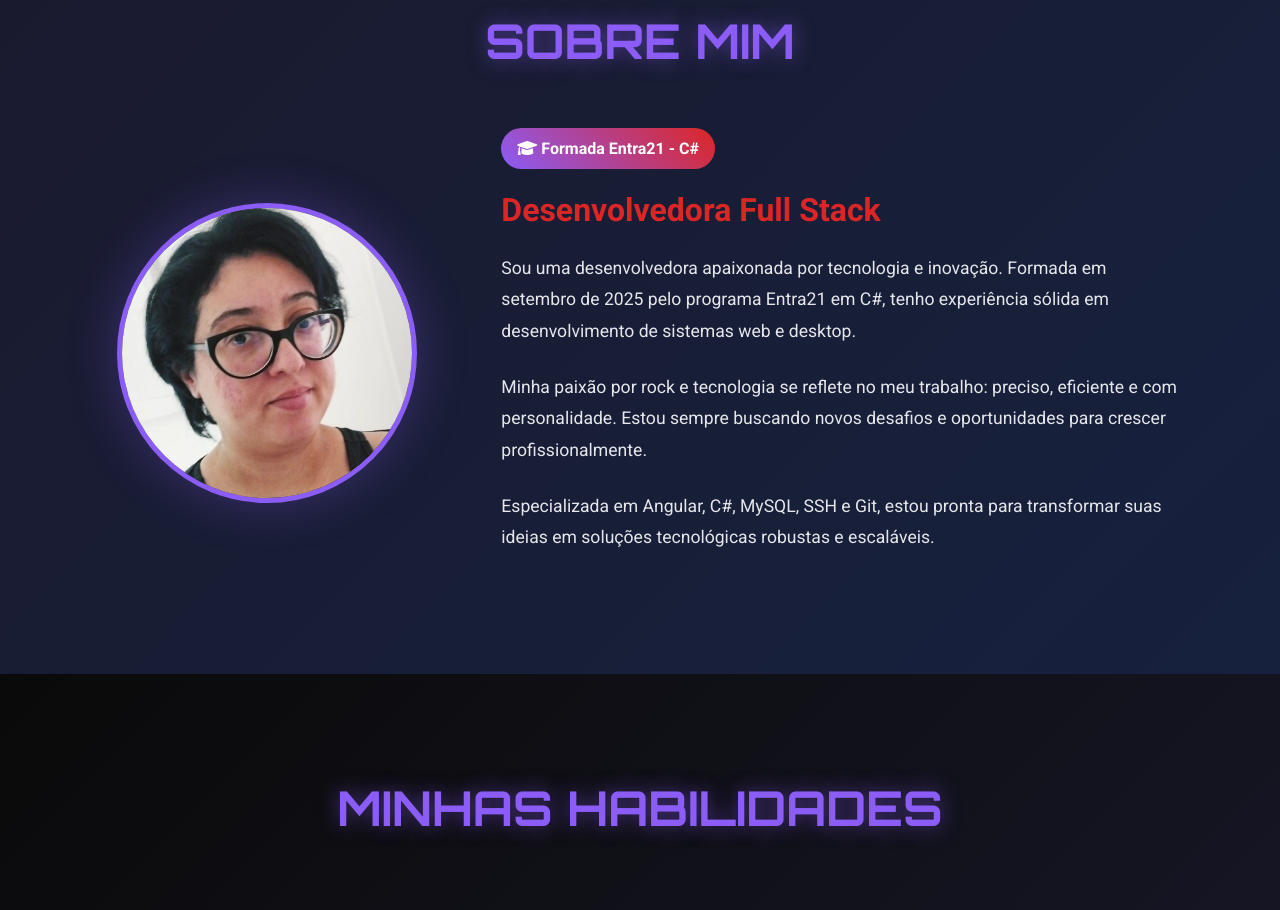
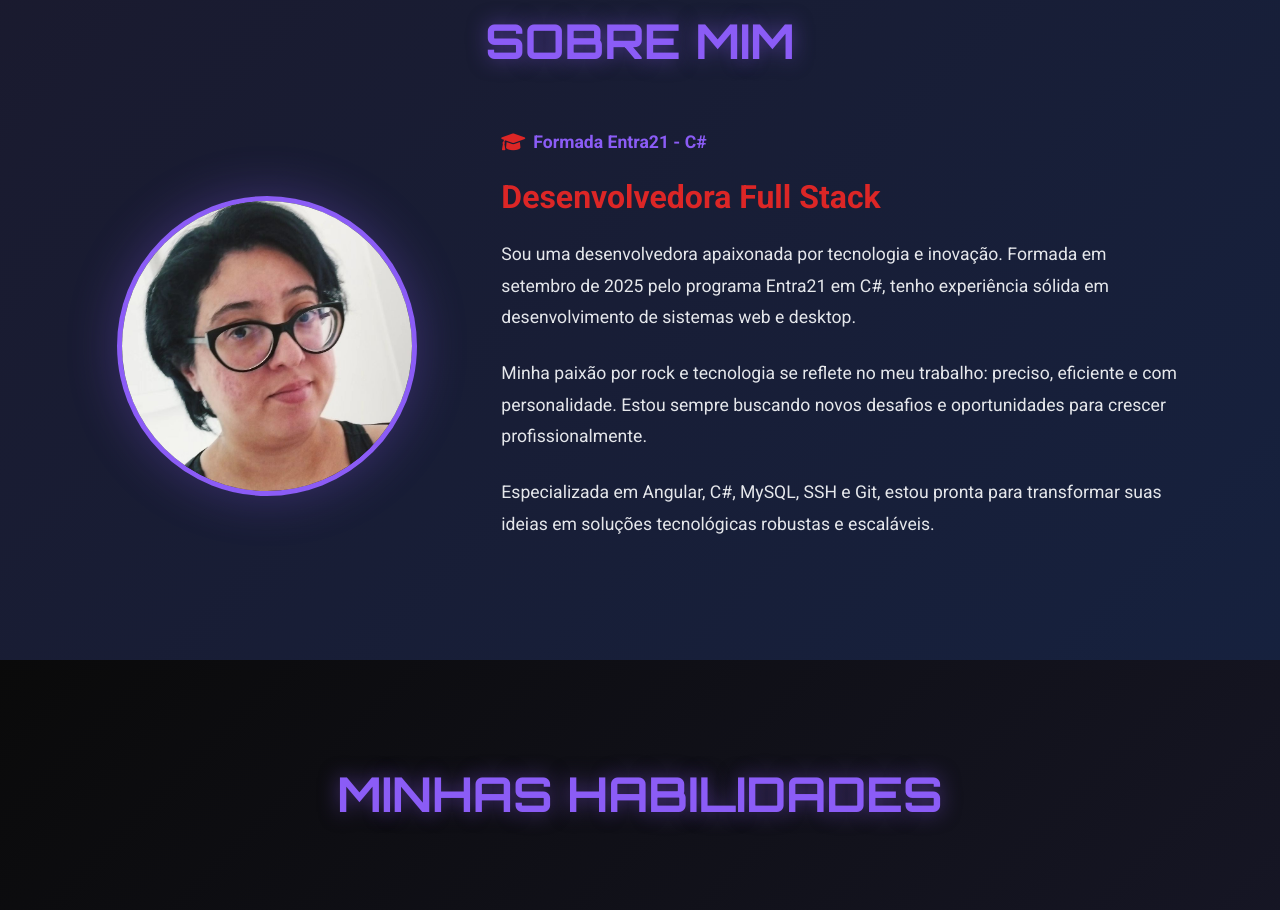
Before and after one commit to biancabech/portifolio, a plain HTML site: page index.html in a window 1280 px wide. Shown: the part 893-1803 px from the top of the page. Drawn offline with Linux system fonts and the light colour scheme.

Commit message:
Remove button styling from graduation badge
- Change graduation badge from button-like appearance to simple text
- Use inline-flex layout with icon and text alignment
- Apply purple color to text and red to icon
- Remove background gradient and border radius

```diff
--- a/styles.css
+++ b/styles.css
@@ -220,13 +220,18 @@ body {
 }
 
 .graduation-badge {
-  display: inline-block;
-  background: linear-gradient(45deg, #8b5cf6, #dc2626);
-  color: white;
-  padding: 0.5rem 1rem;
-  border-radius: 25px;
+  display: inline-flex;
+  align-items: center;
+  gap: 0.5rem;
+  color: #8b5cf6;
   font-weight: 600;
   margin-bottom: 1rem;
+  font-size: 1.1rem;
+}
+
+.graduation-badge i {
+  color: #dc2626;
+  font-size: 1.2rem;
 }
 
 /* Skills Section */
```
